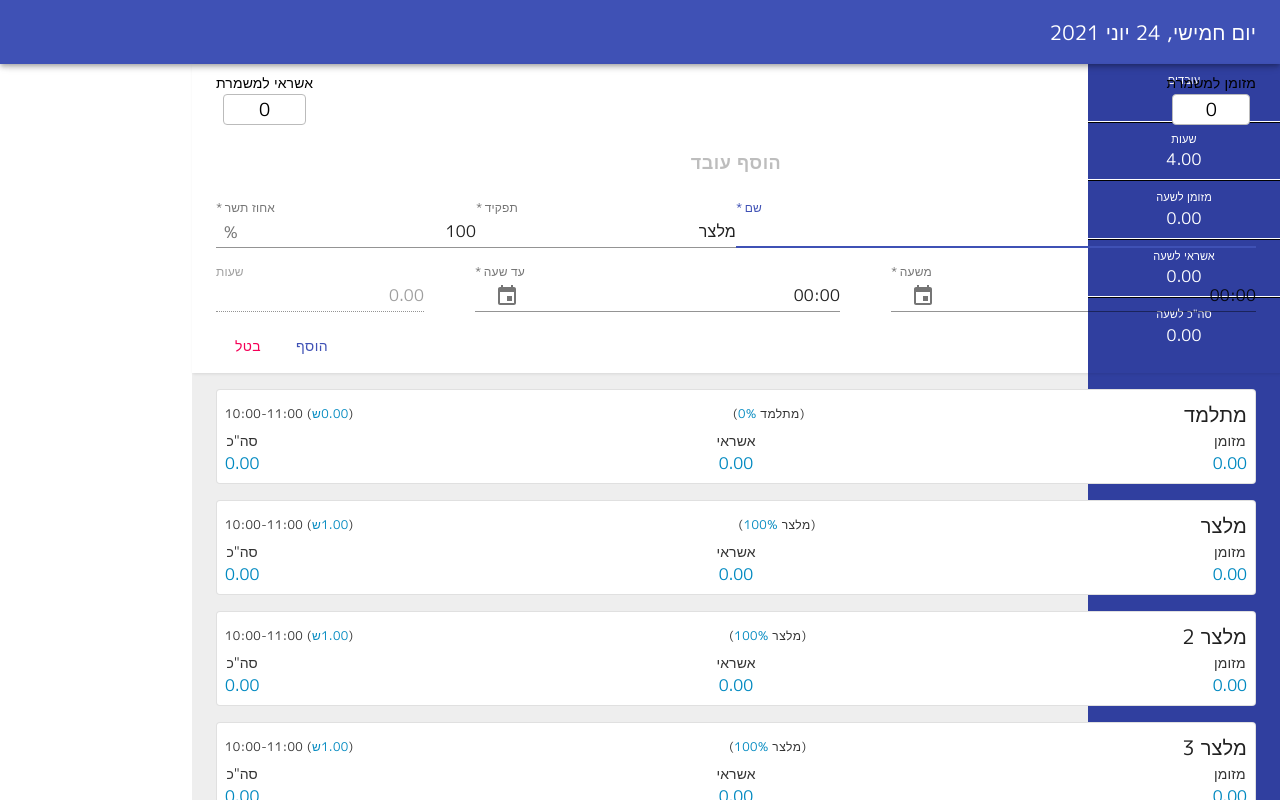
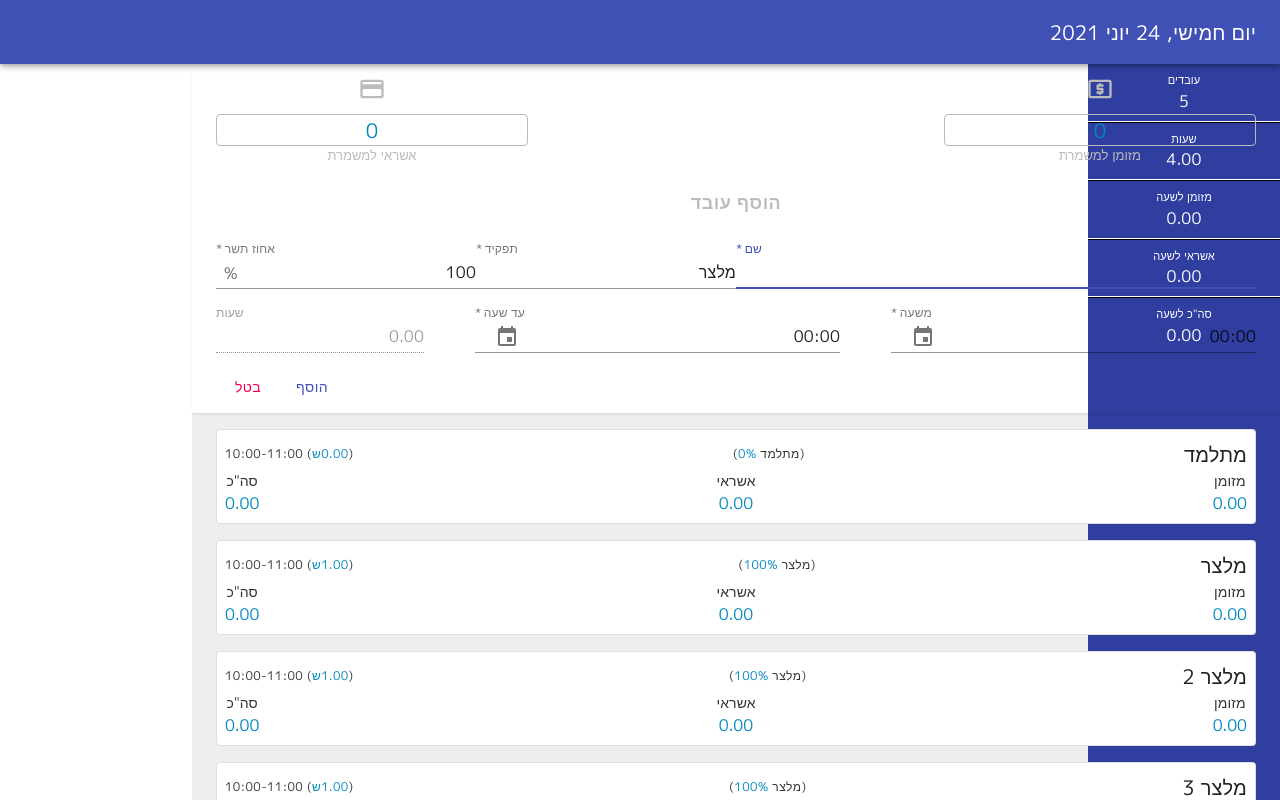
Before and after one commit to IliaKamilov/smart-tip, a React (Create React App) app: page / in a window 1280 px wide. Both pictures are taken after a click on the button "הוסף עובד". Built offline with nearby package versions, Linux system fonts and the light colour scheme; what jss-rtl would draw is missing.

Commit message:
numpad support

```diff
--- a/src/App.tsx
+++ b/src/App.tsx
@@ -64,7 +64,6 @@ const useStyles = makeStyles((theme: Theme) => ({
     },
     wage: {
         position: 'relative',
-        zIndex: 1299,
         boxShadow: '1px 1px 3px rgba(0,0,0,.1)',
     },
     main: {
--- a/src/components/EmployeeItem.tsx
+++ b/src/components/EmployeeItem.tsx
@@ -68,7 +68,7 @@ const EmployeeItem: React.FC<EmployeeItemProps> = ({ employee, current, setCurre
             {
                 isCurrent && <div className={classes.outer} onClick={handleSetCurrent} />
             }
-            <Paper variant="outlined" style={{ padding: 8, margin: '8px 0', zIndex: 1299 }} className={classes.paper}>
+            <Paper variant="outlined" style={{ padding: 8, margin: '8px 0' }} className={classes.paper}>
                 {
                     edit &&
                     <EmployeeForm employee={employee} confirmText="שמור" onConfirm={validateEdited} onCancel={handleSetCurrent} />
@@ -157,7 +157,7 @@ const useStyles = makeStyles((theme: Theme) => ({
         left: 0,
         width: '100%',
         height: '100%',
-        zIndex: 1299
+        // zIndex: 1299
     },
     paper: {
         width: '100%',
@@ -165,7 +165,7 @@ const useStyles = makeStyles((theme: Theme) => ({
         position: 'relative',
         display: 'flex',
         overflow: 'hidden',
-        zIndex: 1300
+        // zIndex: 1300
     },
     content: {
         position: 'relative',
--- a/src/components/MainAddEmployee.tsx
+++ b/src/components/MainAddEmployee.tsx
@@ -34,8 +34,8 @@ const MainAddEmployee: React.FC = () => {
                 {
                     open &&
                     <div className={clsx(classes.content, open && classes.contentOpen)} style={{ position: 'relative' }}>
-                        <div onClick={handleClose} style={{ zIndex: 1299, inset: 0, top: 0, left: 0, width: '100%', height: '100%', position: 'fixed' }} />
-                        <div style={{ zIndex: 1299, position: 'relative' }}>
+                        <div onClick={handleClose} style={{ inset: 0, top: 0, left: 0, width: '100%', height: '100%', position: 'fixed' }} />
+                        <div style={{ position: 'relative' }}>
                             <EmployeeForm onError={handleError} onConfirm={handleClose} onCancel={handleClose} />
                         </div>
                     </div>
--- /dev/null
+++ b/src/components/NumberPad.tsx
@@ -0,0 +1,193 @@
+import React from 'react'
+import { makeStyles, Theme, Popover } from '@material-ui/core'
+import { BackspaceOutlined, Done } from '@material-ui/icons'
+import clsx from 'clsx'
+
+interface NumberPadProps {
+    value?: number
+    label?: string
+    onChange?: (value: number) => void
+    max?: number
+}
+
+interface PadProps {
+    value?: number
+    onConfirm?: (value: number) => void
+    max?: number
+}
+
+const BACKSPACE = 'BACKSPACE'
+const CLEAR = 'CLEAR'
+const CONFIRM = 'CONFIRM'
+
+const Pad: React.FC<PadProps> = ({ value, onConfirm, max }) => {
+    const classes = useStyles()
+    const [input, setInput] = React.useState<number>(0)
+
+    const pad = [
+        [1, 2, 3],
+        [4, 5, 6],
+        [7, 8, 9],
+        [CLEAR, 0, CONFIRM]
+    ]
+
+    const handlePadClick = (e: React.MouseEvent<HTMLButtonElement>) => {
+        max = max || 9999
+        switch (e.currentTarget.value) {
+            case BACKSPACE:
+                return setInput(Number(input.toString().slice(0, -1)))
+            case CLEAR:
+                return setInput(0)
+            case CONFIRM:
+                return onConfirm?.(input)
+            default:
+                if (Number(input + e.currentTarget.value) > max) return setInput(max)
+
+                return setInput(Number(input + e.currentTarget.value))
+        }
+    }
+
+    return (
+        <div className={classes.pad} style={{ position: 'relative' }}>
+            <div className={classes.padRow}>
+                <div className={classes.padInput}>
+                    <div style={{ direction: 'ltr' }}>{input.toLocaleString()}</div>
+                    <div className={classes.padMax}>max {max?.toLocaleString()}</div>
+                </div>
+                <button className={clsx(classes.padItem, classes.backspaceButton)} value={BACKSPACE} onClick={handlePadClick}>
+                    <BackspaceOutlined fontSize="inherit" />
+                </button>
+            </div>
+            {
+                pad.map((row, i) => (
+                    <div key={i} className={classes.padRow}>
+                        {
+                            row.map((pad, i) => (
+                                <button
+                                    key={i}
+                                    className={clsx(classes.padItem, pad === CONFIRM && classes.confirmItem, pad === CLEAR && classes.clearItem)}
+                                    value={pad}
+                                    onClick={handlePadClick}
+                                >
+                                    {
+                                        typeof pad === 'number' && pad.toString()
+                                    }
+                                    {
+                                        pad === CONFIRM && <Done fontSize="inherit" />
+                                    }
+                                    {
+                                        pad === CLEAR && pad[0]
+                                    }
+                                </button>
+                            ))
+                        }
+                    </div>
+                ))
+            }
+        </div>
+    )
+}
+
+const NumberPad: React.FC<NumberPadProps> = ({ value, onChange, max }) => {
+    const classes = useStyles()
+    const [anchor, setAnchor] = React.useState<HTMLElement | null>(null)
+    const [input, setInput] = React.useState<number>(value || 0)
+
+    const handleOpen = (e: React.MouseEvent<HTMLElement>) => setAnchor(e.currentTarget)
+    const handleClose = () => setAnchor(null)
+
+    const handleConfirm = (value: number) => {
+        onChange?.(value)
+        setInput(value)
+        setAnchor(null)
+    }
+
+    const open = Boolean(anchor)
+
+    return (
+        <div className={classes.root}>
+            <div
+                className={classes.input}
+                onClick={handleOpen}
+            >
+                {input.toLocaleString()}
+            </div>
+            <Popover
+                open={open}
+                anchorEl={anchor}
+                onClose={handleClose}
+            >
+                <Pad max={max} value={input} onConfirm={handleConfirm} />
+            </Popover>
+        </div>
+    )
+}
+
+const useStyles = makeStyles((theme: Theme) => ({
+    root: {
+        width: '100%'
+    },
+    input: {
+        cursor: 'text',
+        width: '100%',
+        textAlign: 'center'
+    },
+    pad: {
+        display: 'flex',
+        flexDirection: 'column',
+        border: '1px solid #efefef',
+    },
+    padOuter: {
+    },
+    padRow: {
+        display: 'flex',
+        flexDirection: 'row-reverse',
+        '&:not(:last-child)': {
+            borderBottom: '1px solid #efefef'
+        }
+    },
+    padItem: {
+        display: 'flex',
+        alignItems: 'center',
+        justifyContent: 'center',
+        cursor: 'pointer',
+        border: 0,
+        boxSizing: 'border-box',
+        fontSize: 18,
+        background: 'transparent',
+        width: 75,
+        height: 75,
+        outline: 'none',
+        '&:not(:last-child)': {
+            borderLeft: '1px solid #efefef'
+        }
+    },
+    padItemIcon: {
+    },
+    padInput: {
+        display: 'flex',
+        flexDirection: 'column',
+        padding: theme.spacing(0, 1),
+        flex: 1,
+        position: 'relative',
+        alignItems: 'flex-end',
+        fontSize: 24,
+        justifyContent: 'center'
+    },
+    padMax: {
+        position: 'absolute',
+        bottom: 2,
+        fontSize: 10,
+        color: '#999',
+    },
+    backspaceButton: {
+    },
+    confirmItem: {
+        color: theme.palette.info.main,
+        fontSize: 28,
+    },
+    clearItem: {
+    }
+}))
+
+export default NumberPad
--- a/src/components/WageForm.tsx
+++ b/src/components/WageForm.tsx
@@ -3,6 +3,9 @@ import { makeStyles, Theme, Typography } from '@material-ui/core'
 import { useAppDispatch, useAppSelector } from '../store'
 import { getShift, setShiftWage } from '../store/shift/actions'
 import { MapObject, Shift, Wage } from '../store/shift/types'
+import NumberPad from './NumberPad'
+import { LocalAtmOutlined, PaymentOutlined } from '@material-ui/icons'
+import clsx from 'clsx'
 
 const WageForm: React.FC = () => {
     const classes = useStyles()
@@ -17,13 +20,8 @@ const WageForm: React.FC = () => {
         e.preventDefault()
     }
 
-    const handleChange = (e: React.ChangeEvent<HTMLInputElement>) => {
-        const n = Number(e.currentTarget.value)
-        e.currentTarget.value = n.toString()
-
-        if (n > 10000) return
-
-        dispatch(setShiftWage({ ...shift.tip, [e.currentTarget.name]: n }))
+    const handleChange = (target: keyof Shift['tip'], value: number) => {
+        dispatch(setShiftWage({ ...shift.tip, [target]: value }))
     }
 
     const handleKeyUp = (e: React.KeyboardEvent<HTMLInputElement>) => {
@@ -33,57 +31,76 @@ const WageForm: React.FC = () => {
     const labels: MapObject<{ [key in keyof Wage]: string }> = { cash: 'מזומן למשמרת', credit: 'אשראי למשמרת' }
 
     return (
-        <form onSubmit={handleSubmit} className={classes.form}>
-            <div className={classes.container}>
-                {
-                    Object.keys(labels).map((key, i) => (
-                        <div key={i} className={classes.field}>
-                            <Typography variant="subtitle2" className={classes.fieldLabel}>{labels[key as keyof Shift['tip']]}</Typography>
-                            <input
-                                type="number"
-                                min="0"
-                                max="9999"
-                                name={key}
-                                value={tip[key as keyof Wage]}
-                                onChange={handleChange}
-                                className={classes.input}
-                                onFocus={e => e.currentTarget.select()}
-                                onKeyUp={handleKeyUp}
+        <div className={classes.root}>
+            {
+                Object.keys(labels).map((key, i) => (
+                    <div key={i} className={classes.item}>
+                        <div className={clsx(classes.symbol, tip[key as keyof Shift['tip']] > 0 && classes.symbolActive)}>
+                            {
+                                key === 'cash'
+                                    ? <LocalAtmOutlined fontSize="inherit" />
+                                    : <PaymentOutlined fontSize="inherit" />
+                            }
+                        </div>
+                        <div className={classes.field}>
+                            <NumberPad
+                                max={10000}
+                                value={tip[key as keyof Shift['tip']]}
+                                onChange={value => handleChange(key as keyof Shift['tip'], value)}
                             />
                         </div>
-                    ))
-                }
-            </div>
-        </form >
+                        <div className={classes.itemText}>
+                            {
+                                key === 'cash'
+                                    ? 'מזומן למשמרת'
+                                    : 'אשראי למשמרת'
+                            }
+                        </div>
+                    </div>
+                ))
+            }
+        </div >
     )
 }
 
 const useStyles = makeStyles((theme: Theme) => ({
-    form: {
-        position: 'relative',
-        margin: theme.spacing(1, 0)
+    root: {
+        width: '100%',
+        display: 'flex',
+        margin: theme.spacing(1, 0),
+        alignItems: 'flex-start',
+        justifyContent: 'space-between',
     },
-    container: {
-        display: 'flex',
-        justifyContent: 'space-between',
-        textAlign: 'center',
-    },
-    field: {
+    item: {
         display: 'flex',
         flexDirection: 'column',
         alignItems: 'center',
-        justifyContent: 'flex-end',
+        justifyContent: 'center',
+        width: '30%'
     },
-    fieldLabel: {
-
+    field: {
+        width: '100%',
+        boxSizing: 'border-box',
+        border: '1px solid #bbb',
+        display: 'flex',
+        alignItems: 'center',
+        justifyContent: 'center',
+        flexDirection: 'row-reverse',
+        fontSize: 20,
+        fontWeight: 300,
+        color: '#0089c0',
+        borderRadius: theme.shape.borderRadius
     },
-    input: {
-        direction: 'ltr',
-        textAlign: 'center',
-        width: '80%',
-        fontSize: 18,
-        borderRadius: 4,
-        border: '1px solid #bbb',
+    symbol: {
+        color: '#bbb',
+        fontSize: 28
+    },
+    symbolActive: {
+        color: '#0089c0',
+    },
+    itemText: {
+        fontSize: 13,
+        color: '#bbb'
     }
 }))
 
--- a/src/index.css
+++ b/src/index.css
@@ -8,6 +8,7 @@ html, body, #root {
   height: 100%;
   overscroll-behavior: contain;
   user-select: none;
+  z-index: 1;
 }
 
 * {
```
